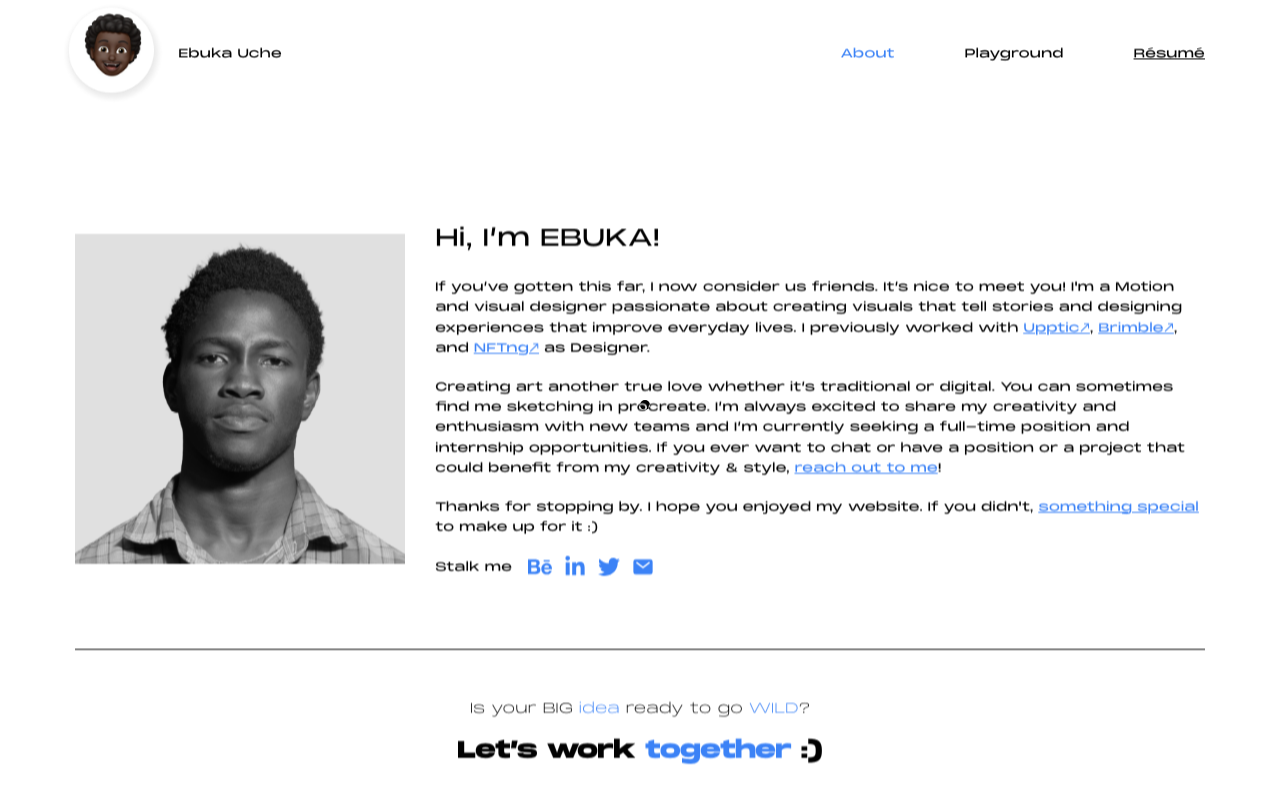
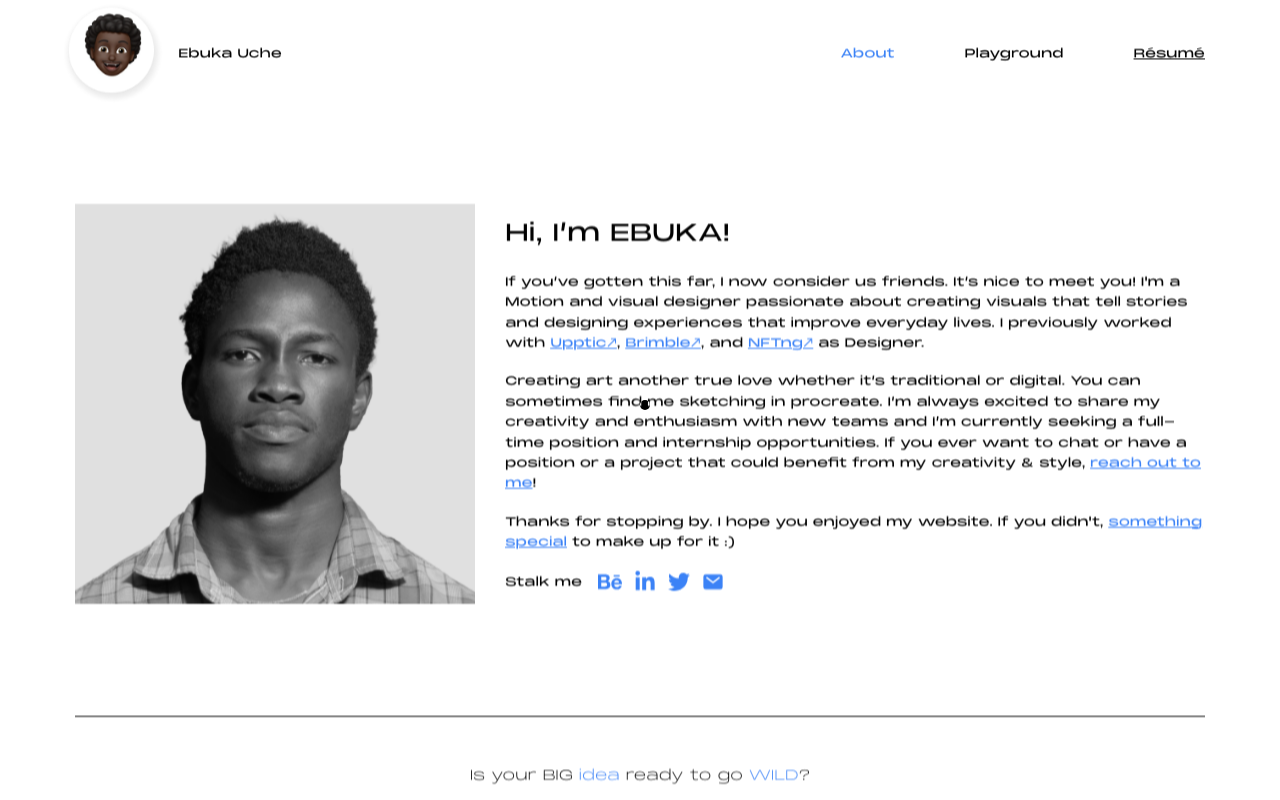
Before and after one commit to tolzzyyy/ebukaptf, a React (Create React App) app: page /about in a window 1280 px wide. Shown: the top 800 px of the page. Built offline with nearby package versions, Linux system fonts and the light colour scheme.

Commit message:
last committ

```diff
--- a/src/Components/About.jsx
+++ b/src/Components/About.jsx
@@ -5,16 +5,16 @@ import { IoMail } from "react-icons/io5";
 
 const About = () => {
   return (
-    <div className="px-[30px] max-w-[1640px] mx-auto lg:px-[40px] xl:px-[75px] 2xl:px-[100px] about flex flex-col justify-center  mt-[40px] xl:my-[50px] 2xl:my-[20px] items-center min-h-[400px] xl:h-[110vh]">
-      <div className="flex flex-col md:flex-row items-center w-full lg:justify-between gap-[20px] md:gap-[30px]">
-        <div className="w-auto md:w-[410px] xl:max-w-[450px] 2xl:w-[550px]">
+    <div className="px-[30px] max-w-[1640px] mx-auto lg:px-[40px] xl:px-[75px] 2xl:px-[100px] about flex flex-col justify-center  mt-[40px] xl:my-[55px] 2xl:my-[20px] items-center min-h-[400px] xl:h-[110vh]">
+      <div className="flex flex-col md:flex-row items-center h-full w-full lg:justify-between gap-[20px] md:gap-[30px]">
+        <div className="w-auto md:w-[410px] xl:w-[440px] 2xl:w-[550px]">
           <img
             src={Ebuka}
             className="w-full h-auto object-cover"
             alt="Profile"
           />
         </div>
-        <div className="w-full md:max-w-[720px] xl:max-w-[770px] 2xl:max-w-[870px] font-[400] leading-[1.7] text-[10px] md:text-[8px] 2xl:text-[14px] xl:text-[12px] flex flex-col gap-[18px]">
+        <div className="w-full md:max-w-[720px] xl:w-[770px] 2xl:max-w-[870px] font-[400] leading-[1.7] text-[10px] md:text-[8px] 2xl:text-[14px] xl:text-[12px] flex flex-col gap-[18px]">
           <h1 className="text-[24px] font-monument-extended font-[200]">
             Hi, I’m EBUKA!
           </h1>
```
